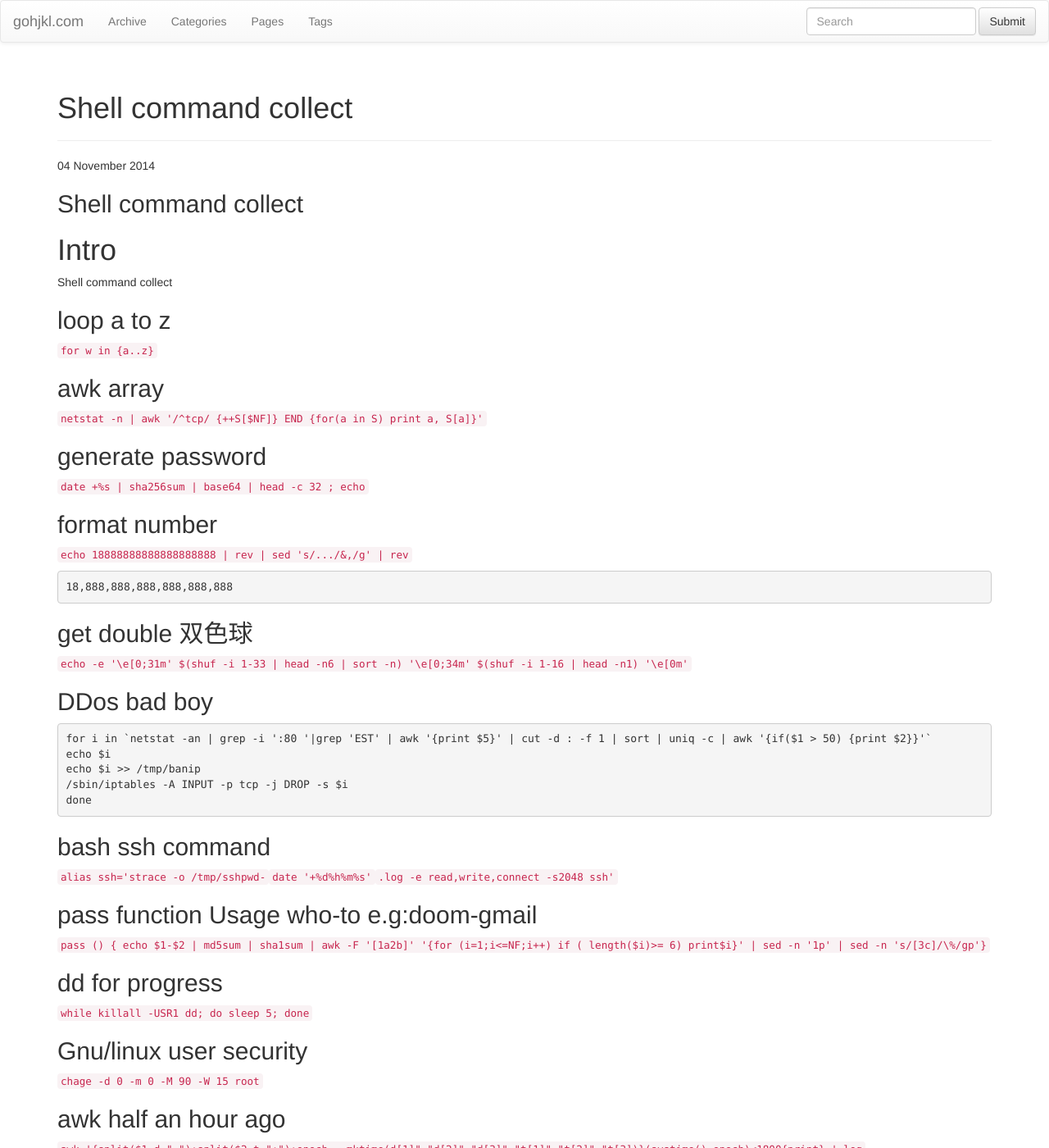
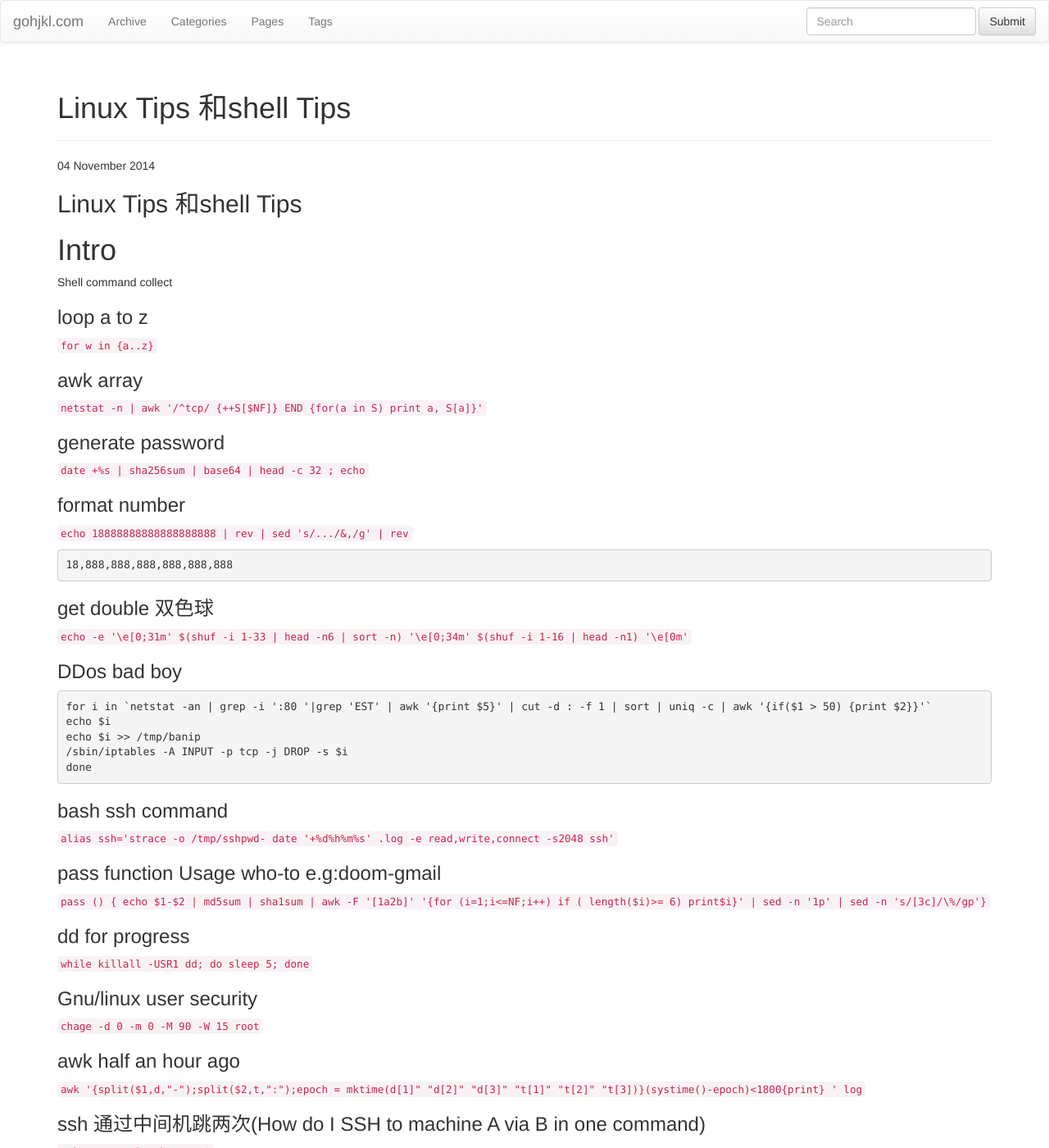
Before and after one commit to doomzhou/doomzhou.github.io, a Jekyll site: the page built from _posts/2014-11-04-Linux-Tip.md, in a window 1280 px wide and 1400 px high. Shown: the whole window at 82% size. Built offline with Jekyll 4.4.1, drawn with Linux system fonts in a browser that asks for light colours; nearby versions of some CDN libraries; library files that are not in the unit come from our copies; comment, search, counter and statistics services are not loaded.

Commit message:
Linux tips

```diff
--- a/_posts/2014-11-04-shell-command-collect.md
+++ b/_posts/2014-11-04-Linux-Tip.md
@@ -1,6 +1,6 @@
 ---
 layout: post
-title: Shell command collect
+title: Linux Tips 和shell Tips
 categories: [shell]
 tags: [shell, bash, linux]
 ---
@@ -10,24 +10,24 @@ Intro
 ===
 Shell command collect
 
-##loop a to z
+###loop a to z
 `for w in {a..z}`
 
-##awk array
+###awk array
 `netstat -n | awk '/^tcp/ {++S[$NF]} END {for(a in S) print a, S[a]}'`
 
-##generate password
+###generate password
 `date +%s | sha256sum | base64 | head -c 32 ; echo`
 
-##format number
+###format number
 `echo 18888888888888888888 | rev | sed 's/.../&,/g' | rev `
 
     18,888,888,888,888,888,888
 
-##get double 双色球
+###get double 双色球
 `echo -e '\e[0;31m' $(shuf -i 1-33 | head -n6 | sort -n) '\e[0;34m' $(shuf -i 1-16 | head -n1) '\e[0m'`
 
-##DDos bad boy
+###DDos bad boy
 
     for i in `netstat -an | grep -i ':80 '|grep 'EST' | awk '{print $5}' | cut -d : -f 1 | sort | uniq -c | awk '{if($1 > 50) {print $2}}'`
     echo $i
@@ -36,17 +36,21 @@ Shell command collect
     done
 
 
-##bash ssh command
+###bash ssh command
 `alias ssh='strace   -o   /tmp/sshpwd-``date    '+%d%h%m%s'``.log -e read,write,connect  -s2048 ssh'`
 
-##pass function Usage who-to e.g:doom-gmail
+###pass function Usage who-to e.g:doom-gmail
 `pass () { echo $1-$2 | md5sum | sha1sum | awk -F '[1a2b]' '{for (i=1;i<=NF;i++) if ( length($i)>= 6) print$i}' | sed -n '1p' | sed -n 's/[3c]/\%/gp'}`
 
-##dd for progress
+###dd for progress
 `while killall -USR1 dd; do sleep 5; done`
 
-##Gnu/linux user security
+###Gnu/linux user security
 `chage -d 0 -m 0 -M 90 -W 15 root`
 
-##awk half an hour ago
+###awk half an hour ago
 `awk '{split($1,d,"-");split($2,t,":");epoch = mktime(d[1]" "d[2]" "d[3]" "t[1]" "t[2]" "t[3])}(systime()-epoch)<1800{print} ' log`
+
+###ssh 通过中间机跳两次(How do I SSH to machine A via B in one command)
+`ssh -t user@B ssh user@A
+`
```
